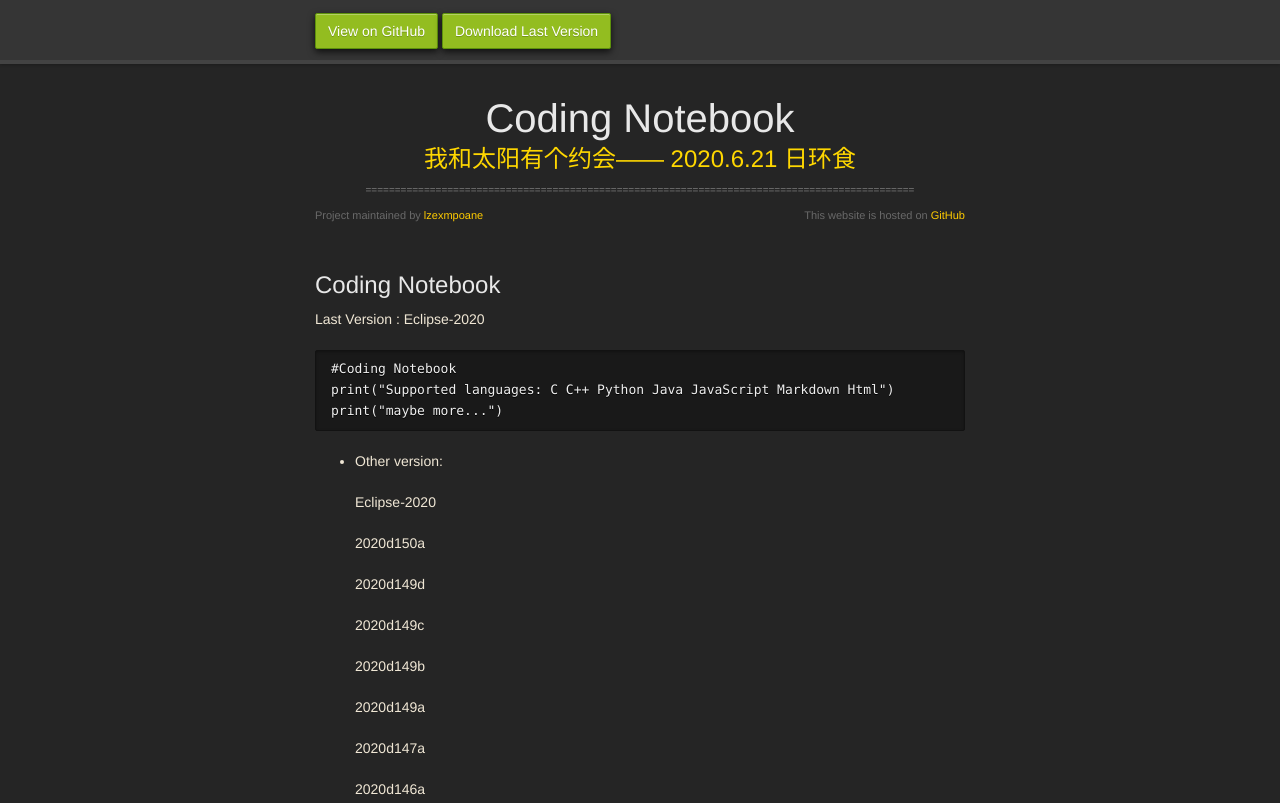
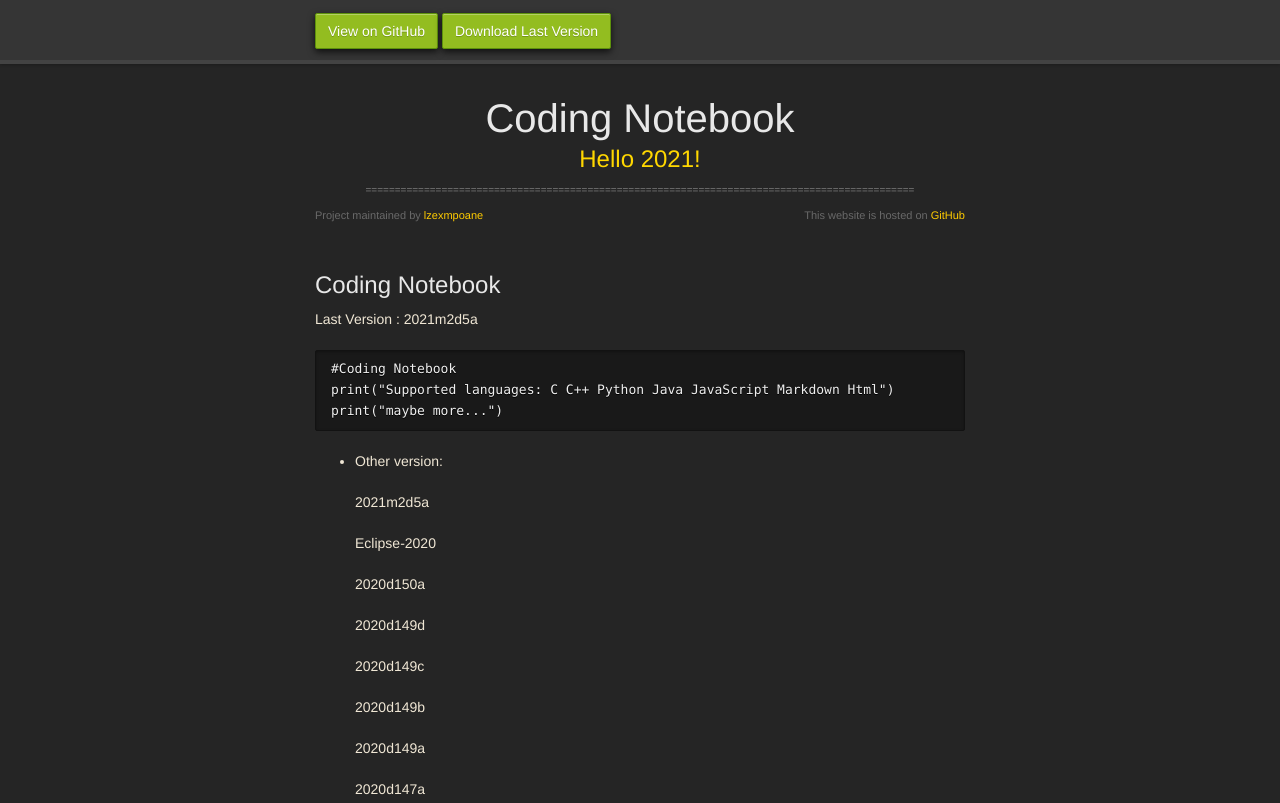
Before and after one commit to lzexmpoane/CodingNotebook, a plain HTML site: page index.html in a window 1280 px wide. Shown: the top 803 px of the page. Drawn offline with nearby package versions, Linux system fonts and the light colour scheme; a web font is replaced by a local one.

Commit message:
2021m2d5a

```diff
--- a/index.html
+++ b/index.html
@@ -44,7 +44,7 @@
 			<nav>
 				<li class="fork">
 					<a href="https://github.com/lzexmpoane/CodingNotebook">View on GitHub</a>
-					<a href="./scr/CodingNotebookCE/Eclipse-2020.exe" download="Eclipse-2020.exe">Download Last Version</a>
+					<a href="./scr/CodingNotebookCE/2021m2d5a.zip" download="2021m2d5a.zip">Download Last Version</a>
 				</li>
 			</nav>
 		</div>
@@ -53,14 +53,14 @@
 			<section>
 				<div id="title">
 		          <h1>Coding Notebook</h1>
-		          <h2 style="text-align: center;color: gold">我和太阳有个约会—— 2020.6.21 日环食</h2>
+		          <h2 style="text-align: center;color: gold">Hello 2021!</h2>
 		          <span></span>
 		          <p style="color: gray;font-size: 10px;text-align: center;">==============================================================================================</p>
 		          <span class="credits left">Project maintained by <a href="https://github.com/lzexmpoane">lzexmpoane</a></span>
 		          <span class="credits right">This website is hosted on <a href="https://github.com/">GitHub</a></span>
 		        </div>
 		        <h2>Coding Notebook</h2>
-		        <p>Last Version : Eclipse-2020</p>
+		        <p>Last Version : 2021m2d5a</p>
 				<div class="language-python highlighter-rouge"><div class="highlight"><pre class="highlight"><code>#Coding Notebook
 print("Supported languages: C C++ Python Java JavaScript Markdown Html")
 print("maybe more...")</code></pre></div>
@@ -68,7 +68,9 @@ print("maybe more...")</code></pre></div>
 				<ul>
 					<li>
 						<p>Other version:</p>
-						<a style="color: #f0e7d5;" href="./scr/CodingNotebookCE/Eclipse-2020.exe" download="Eclipse-2020.exe">Eclipse-2020</a>
+						<a style="color: #f0e7d5;" href="./scr/CodingNotebookCE/2021m2d5a.zip" download="2021m2d5a.zip">2021m2d5a</a>
+						<p></p>
+						<a style="color: #f0e7d5;" href="./scr/CodingNotebookCE/Eclipse-2020.zip" download="Eclipse-2020.zip">Eclipse-2020</a>
 						<p></p>
 						<a style="color: #f0e7d5;" href="./scr/CodingNotebookCE/2020d150a.exe" download="CodingNotebookCE.exe">2020d150a</a>
 						<p></p>
```
Also changed, not shown: 1 other file.
